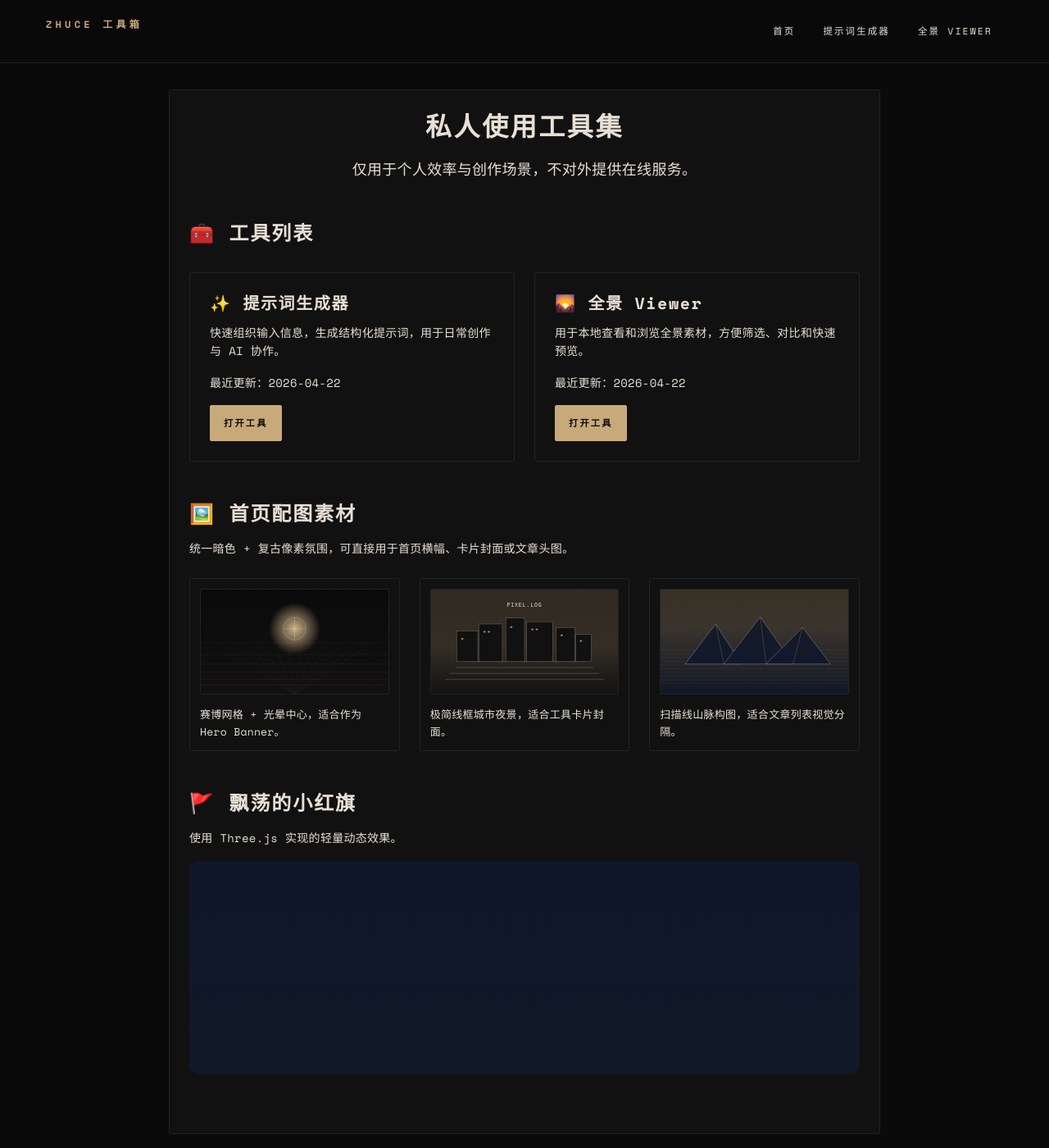
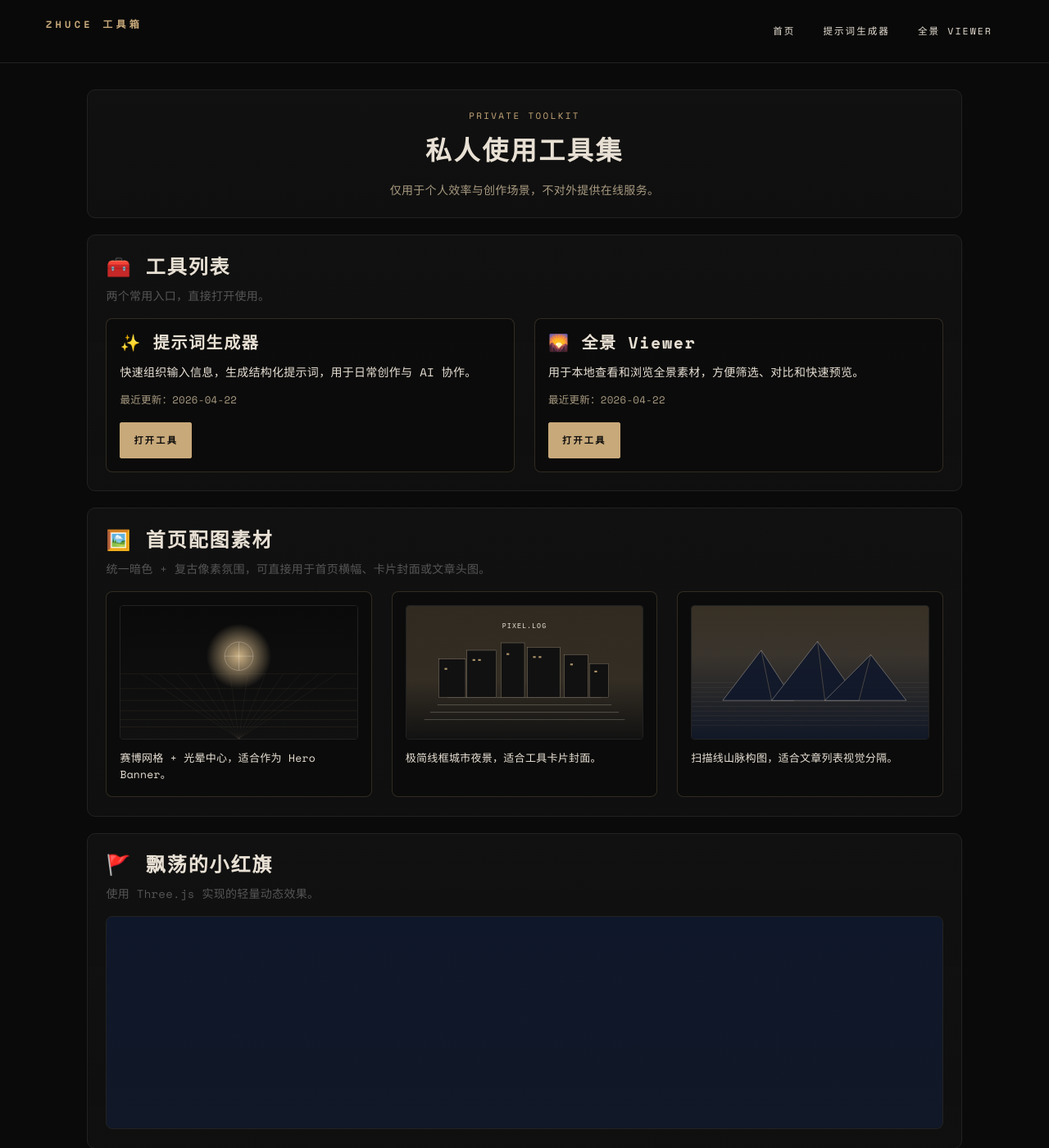
Before and after one commit to zhucebuniao/zhucebuniao.github.io, a Jekyll site: the page built from index.html, in a window 1280 px wide and 1400 px high. Shown: the whole window at 82% size. Built offline with Jekyll 4.4.1, drawn with Linux system fonts in a browser that asks for light colours; a script that is not in the unit is left out.

Commit message:
Extend box-reduction redesign to tool pages

```diff
--- a/_layouts/default.html
+++ b/_layouts/default.html
@@ -14,10 +14,14 @@
     <div class="container">
         {% include header.html %}
 
-        <main class="main-content">
+        <main class="main-content{% if page.no_frame %} main-content--full{% endif %}">
+            {% if page.no_frame %}
+                {{ content }}
+            {% else %}
             <div class="card">
                 {{ content }}
             </div>
+            {% endif %}
         </main>
 
         {% include footer.html %}
--- a/_sass/components/_terminal.scss
+++ b/_sass/components/_terminal.scss
@@ -13,7 +13,6 @@
         border-color: #2f2f2f;
     }
 
-    // Card content styling
     h1, h2, h3, h4, h5, h6 {
         color: var(--primary-color);
         margin-bottom: 0.75rem;
@@ -28,14 +27,12 @@
         }
     }
 
-    // Responsive card
     @media (max-width: $mobile) {
         padding: 1rem;
         border-radius: 6px;
     }
 }
 
-// Container layouts
 .container {
     min-height: 100vh;
     display: flex;
@@ -50,7 +47,10 @@
     width: 100%;
 }
 
-// Grid layouts
+.main-content--full {
+    max-width: 1100px;
+}
+
 .grid {
     display: grid;
     gap: 1.5rem;
@@ -80,24 +80,148 @@
     }
 }
 
-.home-gallery {
-    .image-card {
-        padding: 0.75rem;
+.home-shell {
+    display: grid;
+    gap: 1.25rem;
+}
 
+.section-panel {
+    background: linear-gradient(180deg, rgba(17, 17, 17, 0.94), rgba(17, 17, 17, 0.72));
+    border: 1px solid var(--border-color);
+    border-radius: 10px;
+    padding: 1.4rem;
+}
+
+.section-head {
+    margin-bottom: 1rem;
+
+    h2 {
+        margin-bottom: 0.55rem;
+    }
+
+    p {
+        margin-bottom: 0;
+        font-size: 0.875rem;
+    }
+}
+
+.section-kicker {
+    color: var(--accent-color);
+    letter-spacing: 0.22em;
+    font-size: 0.68rem;
+    margin-bottom: 0.8rem;
+}
+
+.hero-subtitle {
+    margin: 0 auto;
+    max-width: 42rem;
+    color: var(--secondary-color);
+}
+
+.tool-card,
+.media-card {
+    background: rgba(10, 10, 10, 0.64);
+    border: 1px solid rgba(200, 169, 122, 0.2);
+    border-radius: 8px;
+    padding: 1rem;
+}
+
+.tool-card {
+    display: flex;
+    flex-direction: column;
+    gap: 0.75rem;
+
+    h3,
+    p {
+        margin-bottom: 0;
+    }
+
+    .meta {
+        color: var(--secondary-color);
+        font-size: 0.78rem;
+    }
+
+    .btn {
+        margin-top: 0.35rem;
+        width: fit-content;
+    }
+}
+
+.media-card {
     img {
         display: block;
         width: 100%;
         aspect-ratio: 16 / 9;
         object-fit: cover;
         border: 1px solid var(--border-color);
-            border-radius: 2px;
-            margin: 0 0 0.875rem 0;
-            box-shadow: none;
+        border-radius: 4px;
+        margin: 0 0 0.75rem;
     }
 
     p {
+        margin: 0;
         font-size: 0.8125rem;
-            margin-bottom: 0;
     }
 }
+
+#floating-flag {
+    height: 260px;
+    border-radius: 8px;
+    overflow: hidden;
+    border: 1px solid var(--border-color);
+    background: linear-gradient(180deg, #0f172a, #111827);
 }
+
+
+.tool-page {
+    display: grid;
+    gap: 0.9rem;
+    padding: 1.2rem;
+    background: linear-gradient(180deg, rgba(17, 17, 17, 0.94), rgba(17, 17, 17, 0.72));
+    border: 1px solid var(--border-color);
+    border-radius: 10px;
+}
+
+.tool-page__intro {
+    padding: 0.85rem 1rem;
+    background: rgba(10, 10, 10, 0.62);
+    border: 1px solid rgba(200, 169, 122, 0.18);
+    border-radius: 8px;
+}
+
+.tool-page__intro--split {
+    display: flex;
+    align-items: center;
+    justify-content: space-between;
+    gap: 1rem;
+
+    @media (max-width: $tablet) {
+        flex-direction: column;
+        align-items: flex-start;
+    }
+}
+
+.tool-page__note {
+    margin: 0;
+    color: var(--secondary-color);
+    font-size: 0.875rem;
+    line-height: 1.6;
+}
+
+.tool-embed {
+    overflow: hidden;
+    border-radius: 8px;
+    border: 1px solid var(--border-color);
+    background: #0a0a0a;
+
+    iframe {
+        width: 100%;
+        min-height: min(100dvh, 980px);
+        border: 0;
+        display: block;
+    }
+}
+
+.tool-embed--tall iframe {
+    min-height: 760px;
+}
--- a/index.html
+++ b/index.html
@@ -1,60 +1,71 @@
 ---
 layout: default
 title: "私人工具集 - 首页"
+no_frame: true
 ---
 
-<section class="hero-section text-center" style="margin-bottom: 3rem;">
+<div class="home-shell">
+    <section class="hero-section text-center section-panel">
+        <p class="section-kicker">PRIVATE TOOLKIT</p>
         <h1>私人使用工具集</h1>
-    <p class="text-muted" style="font-size: 1.125rem; margin: 1rem 0;">仅用于个人效率与创作场景，不对外提供在线服务。</p>
+        <p class="hero-subtitle">仅用于个人效率与创作场景，不对外提供在线服务。</p>
     </section>
 
-<section id="tools" class="features-section" style="margin-bottom: 3rem;">
-    <h2 style="margin-bottom: 2rem;">🧰 工具列表</h2>
+    <section id="tools" class="features-section section-panel">
+        <div class="section-head">
+            <h2>🧰 工具列表</h2>
+            <p class="text-muted">两个常用入口，直接打开使用。</p>
+        </div>
 
         <div class="grid grid--auto-fit">
-        <article class="card">
+            <article class="tool-card">
                 <h3>✨ 提示词生成器</h3>
                 <p>快速组织输入信息，生成结构化提示词，用于日常创作与 AI 协作。</p>
-            <p class="text-muted" style="font-size: 0.875rem;">最近更新：2026-04-22</p>
+                <p class="meta">最近更新：2026-04-22</p>
                 <a href="{{ '/prompt-generator/' | relative_url }}" class="btn">打开工具</a>
             </article>
 
-        <article class="card">
+            <article class="tool-card">
                 <h3>🌄 全景 Viewer</h3>
                 <p>用于本地查看和浏览全景素材，方便筛选、对比和快速预览。</p>
-            <p class="text-muted" style="font-size: 0.875rem;">最近更新：2026-04-22</p>
+                <p class="meta">最近更新：2026-04-22</p>
                 <a href="{{ '/panorama-viewer/' | relative_url }}" class="btn">打开工具</a>
             </article>
         </div>
     </section>
 
-<section class="home-gallery" style="margin-bottom: 3rem;">
-    <h2 style="margin-bottom: 1rem;">🖼️ 首页配图素材</h2>
-    <p class="text-muted" style="margin-bottom: 1.5rem;">统一暗色 + 复古像素氛围，可直接用于首页横幅、卡片封面或文章头图。</p>
+    <section class="home-gallery section-panel">
+        <div class="section-head">
+            <h2>🖼️ 首页配图素材</h2>
+            <p class="text-muted">统一暗色 + 复古像素氛围，可直接用于首页横幅、卡片封面或文章头图。</p>
+        </div>
 
         <div class="grid grid--3-col">
-        <article class="card image-card">
+            <article class="media-card">
                 <img src="{{ '/assets/images/homepage/scene-cyber-grid.svg' | relative_url }}" alt="赛博网格风格背景图">
-            <p class="text-muted">赛博网格 + 光晕中心，适合作为 Hero Banner。</p>
+                <p>赛博网格 + 光晕中心，适合作为 Hero Banner。</p>
             </article>
 
-        <article class="card image-card">
+            <article class="media-card">
                 <img src="{{ '/assets/images/homepage/scene-terminal-city.svg' | relative_url }}" alt="终端城市风格背景图">
-            <p class="text-muted">极简线框城市夜景，适合工具卡片封面。</p>
+                <p>极简线框城市夜景，适合工具卡片封面。</p>
             </article>
 
-        <article class="card image-card">
+            <article class="media-card">
                 <img src="{{ '/assets/images/homepage/scene-mountain-scanline.svg' | relative_url }}" alt="山脉扫描线风格背景图">
-            <p class="text-muted">扫描线山脉构图，适合文章列表视觉分隔。</p>
+                <p>扫描线山脉构图，适合文章列表视觉分隔。</p>
             </article>
         </div>
     </section>
 
-<section class="flag-section" style="margin-bottom: 3rem;">
-    <h2 style="margin-bottom: 1rem;">🚩 飘荡的小红旗</h2>
-    <p class="text-muted" style="margin-bottom: 1rem;">使用 Three.js 实现的轻量动态效果。</p>
-    <div id="floating-flag" style="height: 260px; border-radius: 12px; overflow: hidden; background: linear-gradient(180deg, #0f172a, #111827);"></div>
+    <section class="flag-section section-panel">
+        <div class="section-head">
+            <h2>🚩 飘荡的小红旗</h2>
+            <p class="text-muted">使用 Three.js 实现的轻量动态效果。</p>
+        </div>
+        <div id="floating-flag"></div>
     </section>
+</div>
 
 <script type="module">
     import * as THREE from 'https://unpkg.com/three@0.165.0/build/three.module.js';
```
Also changed, not shown: panorama-viewer.md (+18 -16 lines), prompt-generator.html (+7 -3 lines). Lines whose indentation alone changed are shown as unchanged.
